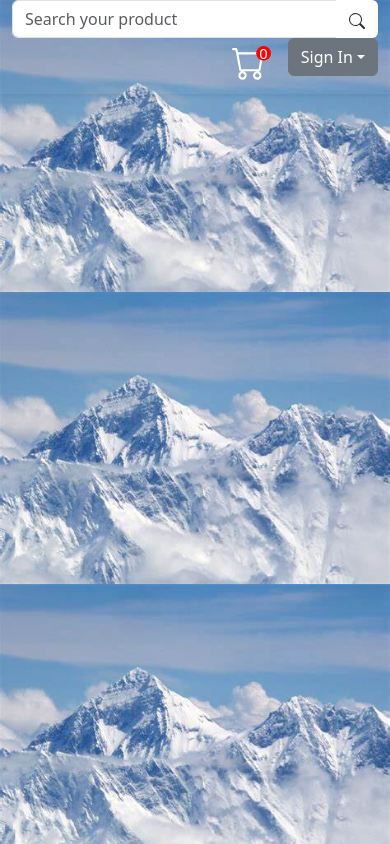
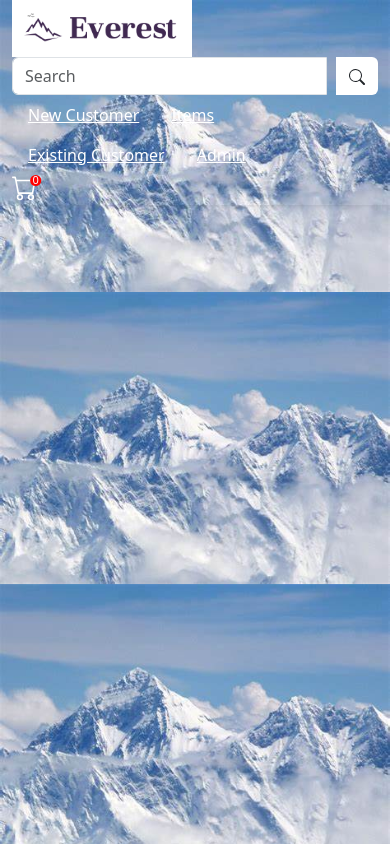
Before and after one commit to Anna-Elisabeth/LeoAnna_FE, a React (Create React App) app: page / in a window 390 px wide. Built offline with nearby package versions, Linux system fonts and the light colour scheme.

Commit message:
Adjusted navbar all ok

```diff
--- a/src/Components/Navbar.jsx
+++ b/src/Components/Navbar.jsx
@@ -1,66 +1,69 @@
 import React, { useState } from 'react';
-import { Link, Route, BrowserRouter as Router, Routes } from 'react-router-dom';
-import ItemCard from './Items/ItemCard';
-
+import { Link } from 'react-router-dom';
 
 function Navbar() {
 
-  const [basket, setBasket] = useState([])
+  const [basket, setBasket] = useState([]);
 
   return (
-    <>
     <div className="main-navbar shadow-sm sticky-top">
       <div className="top-navbar">
         <div className="container-fluid">
-            <div className="row">
-              <div className="col-md-2 my-auto d-none d-sm-none d-md-block d-lg-block">
+          <div className="row align-items-center">
+            <div className="col-md-auto my-auto"> {/* Logo */}
               <Link to="/">
                 <img src="/Logo2.png" alt="Logo Icon" className="navbar-brand" width="180px" />
               </Link>
             </div>
-              <div className="col-md-5 my-auto">
+            <div className="col-md-4 my-auto"> {/* Search Product */}
               <form role="search">
                 <div className="input-group">
-                    <input type="search" placeholder="Search your product" className="form-control" />
+                  <input type="search" placeholder="Search" className="form-control" style={{ width: "200px", marginRight: "10px" }} /> {/* Adjusted width and added margin */}
                   <button className="btn bg-white" type="submit">
-                      <svg xmlns="http://www.w3.org/2000/svg" width="16" height="16" fill="currentColor" class="bi bi-search" viewBox="0 0 16 16">
+                    <svg xmlns="http://www.w3.org/2000/svg" width="16" height="16" fill="currentColor" className="bi bi-search" viewBox="0 0 16 16">
                       <path d="M11.742 10.344a6.5 6.5 0 1 0-1.397 1.398h-.001q.044.06.098.115l3.85 3.85a1 1 0 0 0 1.415-1.414l-3.85-3.85a1 1 0 0 0-.115-.1zM12 6.5a5.5 5.5 0 1 1-11 0 5.5 5.5 0 0 1 11 0" />
                     </svg>
                   </button>
                 </div>
               </form>
             </div>
-              <div className="col-md-5 my-auto">
-                <ul className="nav justify-content-end">
+            <div className="col-md-5 my-auto"> {/* Links */}
+              <ul className="nav">
                 <li className="nav-item">
-                    <Link to="/customer/get/1">
-                      <button style={{ paddingLeft:"30px", color: "white" }} className="nav-link" href="#">
-                        <svg xmlns="http://www.w3.org/2000/svg" width="40" height="40" fill="white" class="bi bi-cart" viewBox="0 0 19 19">
+                  <Link to="/customer" className="nav-link" style={{ color: "white", textDecoration: "underline" }}>
+                    New Customer
+                  </Link>
+                </li>
+                <li className="nav-item">
+                  <Link to="/items" className="nav-link" style={{ color: "white", textDecoration: "underline" }}>
+                    Items
+                  </Link>
+                </li>
+                <li className="nav-item">
+                  <Link to="/customer/get/" className="nav-link" style={{ color: "white", textDecoration: "underline" }}>
+                    Existing Customer
+                  </Link>
+                </li>
+                <li className="nav-item">
+                  <Link to="/admin" className="nav-link" style={{ color: "white", textDecoration: "underline" }}>
+                    Admin
+                  </Link>
+                </li>
+              </ul>
+            </div>
+            <div className="col-md-auto my-auto"> {/* Cart Logo */}
+              <Link to="/customer/get/1" className="nav-link" style={{ color: "white", textDecoration: "underline" }}>
+                <svg xmlns="http://www.w3.org/2000/svg" width="30" height="30" fill="white" className="bi bi-cart" viewBox="0 0 19 19">
                   <path d="M0 1.5A.5.5 0 0 1 .5 1H2a.5.5 0 0 1 .485.379L2.89 3H14.5a.5.5 0 0 1 .491.592l-1.5 8A.5.5 0 0 1 13 12H4a.5.5 0 0 1-.491-.408L2.01 3.607 1.61 2H.5a.5.5 0 0 1-.5-.5M3.102 4l1.313 7h8.17l1.313-7zM5 12a2 2 0 1 0 0 4 2 2 0 0 0 0-4m7 0a2 2 0 1 0 0 4 2 2 0 0 0 0-4m-7 1a1 1 0 1 1 0 2 1 1 0 0 1 0-2m7 0a1 1 0 1 1 0 2 1 1 0 0 1 0-2" />
                   <circle cx="15" cy="3.5" r="3.5" fill="red"></circle>
                   <text x="15" y="6" textAnchor="middle" fill="white" fontSize="7">{basket.length}</text>
                 </svg>
-                      </button></Link>
-                  </li>
-                  <div class="dropdown">
-                    <a class="btn btn-secondary dropdown-toggle" href="#" role="button" data-bs-toggle="dropdown" aria-expanded="false">
-                      Sign In
-                    </a>
-                    <ul class="dropdown-menu">
-                      <li><Link to="/customer/get/" class="dropdown-item" >Existing Customer</Link></li>
-                      <li><Link to="/customer" class="dropdown-item">New Customer</Link></li>
-                      <li><Link to="/items" class="dropdown-item">Items</Link></li>
-                      <li><Link to="admin" class="dropdown-item">Admin</Link></li>
-                    </ul>
-                  </div>
-                </ul>
+              </Link>
             </div>
           </div>
         </div>
       </div>
-
     </div>
-    </>
   );
 }
 
```
Lines whose indentation alone changed are shown as unchanged.
